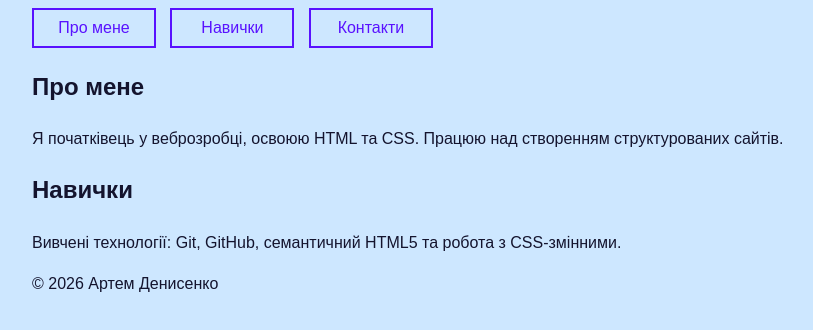
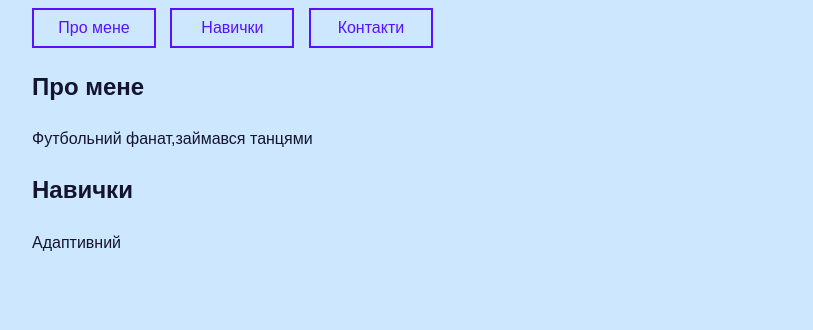
Before and after one commit to denysenkoartem1624-art/my-web-project, a plain HTML site: page index.html in a window 1280 px wide. Shown: the part 134-464 px from the top of the page, without its empty margins (16-829 px from the left). Drawn offline with Linux system fonts and the light colour scheme.

Commit message:
Remove copyright text from footer

```diff
--- a/index.html
+++ b/index.html
@@ -20,17 +20,17 @@
     <main>
         <section id="about">
             <h2>Про мене</h2>
-            <p>Я початківець у веброзробці, освоюю HTML та CSS. Працюю над створенням структурованих сайтів.</p>
+            <p>Футбольний фанат,займався танцями</p>
         </section>
 
         <section id="skills">
             <h2>Навички</h2>
-            <p>Вивчені технології: Git, GitHub, семантичний HTML5 та робота з CSS-змінними.</p>
+            <p>Адаптивний</p>
         </section>
     </main>
 
     <footer>
-        <p>© 2026 Артем Денисенко</p>
+
     </footer>
 
 </body>
```
